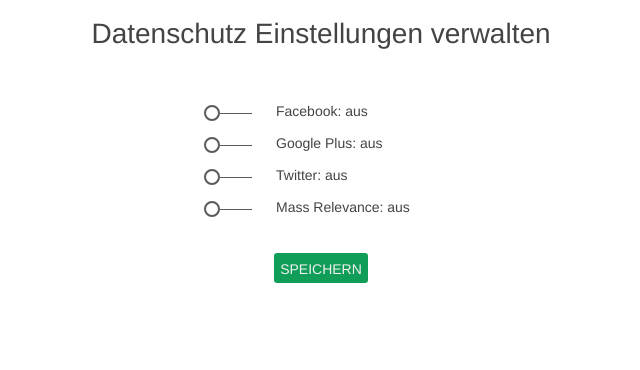
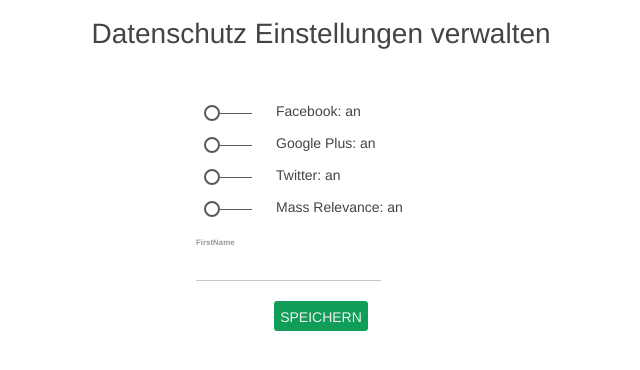
Before and after one commit to werty1st/socialoptin, a website: page html/index.html in a window 1280 px wide. Shown: the whole page, without its empty margins (319-959 px from the left). Drawn offline with Linux system fonts and the light colour scheme; no server answers.

Commit message:
ie ff geht nicht

```diff
--- a/html/index.html
+++ b/html/index.html
@@ -28,54 +28,43 @@
 	<script src="js/libs/angular-spinner.min.js"></script>
 	<script src="js/libs/spin.min.js"></script>
 	<script src="js/libs/holder.js"></script>
-	<script src="js/cross-storage/hub-0.3.3.js"></script>
 	<script src="js/cross-storage/client-0.3.3.js"></script>
 
 	<script src="js/libs/socket.io.js"></script>
 	<script src="js/libs/socket.js"></script>
 	<script src="js/sapp.js"></script>
 
-	<div layout="vertical">
+	<div layout="vertical" >
 		<div layout="horizontal" layout-align="center center">
 			<h1>Datenschutz Einstellungen verwalten</h1>
 		</div>
 		<div layout="horizontal" layout-align="center center">
-			<form name="embcodeForm" role="form"
-				  ng-controller="EmbeddcodeController as embcodeCtrl"
-				  novalidate>
+			<form name="embcodeForm" role="form" novalidate>
 
 				<div class="inset">
-					<md-switch ng-model="data.cb1" aria-label="Switch 1">
-						Facebook: {{ data.cb1?"an":"aus" }}
+					<md-switch ng-model="sapp.data.cb1" aria-label="Switch 1">
+						Facebook: {{ sapp.data.cb1?"an":"aus" }}
 					</md-switch>
-					<md-switch ng-model="data.cb1" aria-label="Switch 2">
-						Google Plus: {{ data.cb1?"an":"aus" }}
+					<md-switch ng-model="sapp.data.cb1" aria-label="Switch 2">
+						Google Plus: {{ sapp.data.cb1?"an":"aus" }}
 					</md-switch>
-					<md-switch ng-model="data.cb1" aria-label="Switch 3">
-						Twitter: {{ data.cb1?"an":"aus" }}
+					<md-switch ng-model="sapp.data.cb1" aria-label="Switch 3">
+						Twitter: {{ sapp.data.cb1?"an":"aus" }}
 					</md-switch>
-					<md-switch ng-model="data.cb1" aria-label="Switch 4">
-						Mass Relevance: {{ data.cb1?"an":"aus" }}
+					<md-switch ng-model="sapp.data.cb1" aria-label="Switch 4">
+						Mass Relevance: {{ sapp.data.cb1?"an":"aus" }}
 					</md-switch>
+					<md-text-float label="FirstName" ng-model="sapp.data.firstName"  > </md-text-float>
+
 				</div>
+
+			    <div layout="horizontal" layout-align="center center">
+		        	<md-button class="md-theme-green" ng-click="sapp.save()">Speichern</md-button>
+		        </div>
 
 			</form>
 		</div>
-	    <div layout="horizontal" layout-align="center center">
-        	<md-button class="md-theme-green" ng-click="sapp.save()">Speichern</md-button>
-        </div>
 	</div>
-
-
-<script>
-CrossStorageHub.init([
-  { origin: /\.zdfsport.de$/, allow: ['get'] },
-  { origin: /\.heute.de$/, allow: ['get'] },
-  { origin: /.*zdf.de\/*/, allow: ['get', 'set', 'del'] }
-]);
-
-</script>
-
 
 </body>
 </html>
--- a/html/js/sapp.js
+++ b/html/js/sapp.js
@@ -40,10 +40,11 @@
 	});
 
 
-	app.factory('hub', function($rootScope){
+	app.factory('csc', function($rootScope){
 
-		var storage = new CrossStorageClient('http://www.zdf.de/ZDFxt/module/socialoptin/settings/');
-
+		var storage = new CrossStorageClient('http://www.zdf.de/ZDFxt/module/socialoptin/hub.html',{
+			timeout: 5000
+		});
 
 
 		return storage;
@@ -72,19 +73,46 @@
 	})
 
 	//app
-	app.controller('SocialOption', ["$http","$scope","socket", "$cookies" ,"$interval" ,function($http, $scope, socket, $cookies, $interval) {
+	app.controller('SocialOption', ["$http","$scope", "socket", "csc", "$timeout",function($http, $scope, socket, csc, $timeout) {
 
-		this.save = function save (data)
+		this.data = {};
+		this.data.cb1 = {};
+		this.data.firstName = "";
+		self = this;
+
+		this.save = function save ()
 		{
-			console.log("save2");
-			$cookies.save2 = new Date();
-			socket.emit('socket.save', "data");
+
+			csc.onConnect().then(function() {
+					return csc.set('data', self.data, 900000);
+				}).then(function(res) {
+					console.log("save");
+					socket.emit("socket.save", self.data );
+				}).catch(function(err) {
+					console.log("error csc",err);
+				});
 		};
 
 
-		// $interval(function(){
-		// 	console.log("Cookie save2: ", $cookies.save2);
-		// }, 2000);
+		this.load = function load(){
+
+			csc.onConnect().then(function() {
+					return csc.get('data');
+				}).then(function(res) {
+					console.log("load");
+					$scope.sapp.data = res;
+					$scope.$apply();
+					socket.emit("socket.load", res );
+				}).catch(function(err) {
+					console.log("error csc",err);
+				});
+
+		};
+
+
+		$timeout(function(){
+			self.load();
+		}, 2000);
 
 	}]);
 
```
Also changed, not shown: app.js (+9 -1 lines), html/hub.html (added, +18 -0 lines), html/testjs.html (+8 -2 lines).
